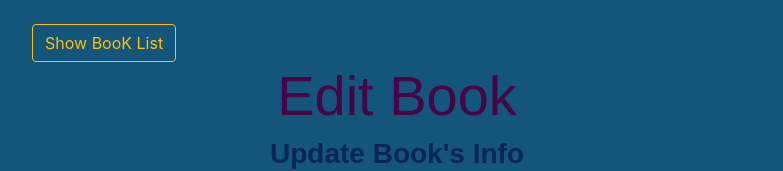
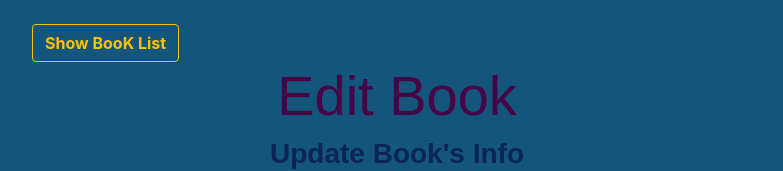
Before and after one commit to mearrpita/librarymgmnt, a React (Create React App) app in the folder client/: page /edit-book/1 in a window 1280 px wide. Shown: the top 171 px of the page, without its empty margins (243-1026 px from the left). Built offline with nearby package versions, Linux system fonts and the light colour scheme; no server answers.

Commit message:
Tue 11 Apr 2023 09:53:00 AM UTC

```diff
--- a/client/src/components/UpdateBookInfo.js
+++ b/client/src/components/UpdateBookInfo.js
@@ -69,7 +69,7 @@ function UpdateBookInfo(props) {
           <div className='col-md-8 m-auto'>
             <br />
             <Link to='/' className='btn btn-outline-warning float-left'>
-              Show BooK List
+              <b>Show BooK List</b>
             </Link>
           </div>
           <div className='col-md-8 m-auto'>
```
Also changed, not shown: 7 other files (tests, documents, lock files or other folders).
